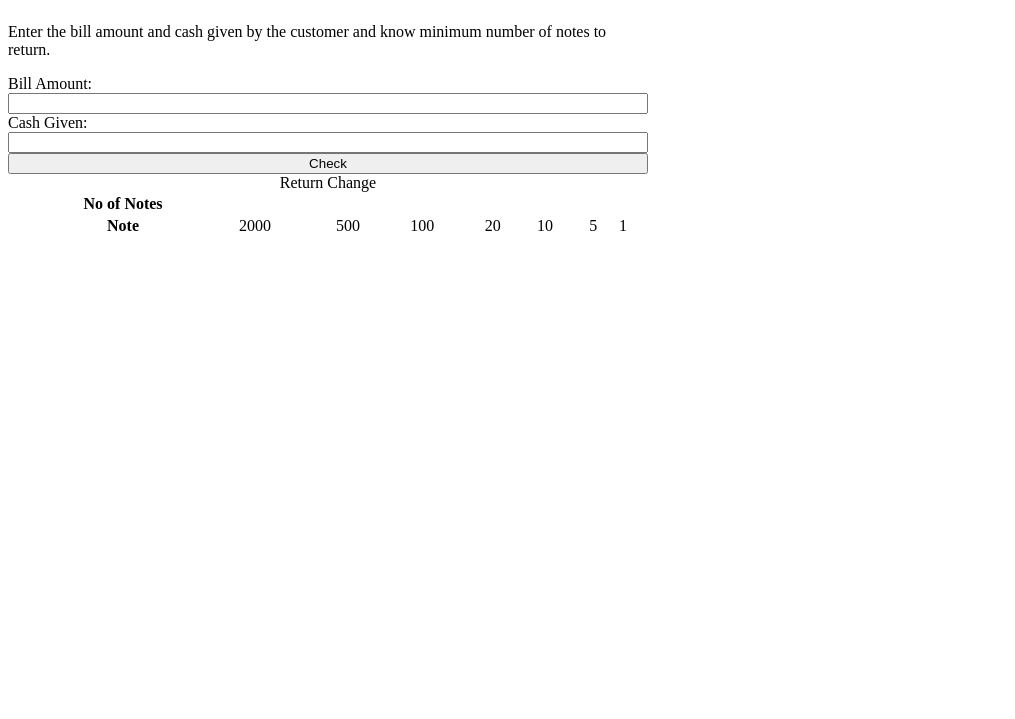
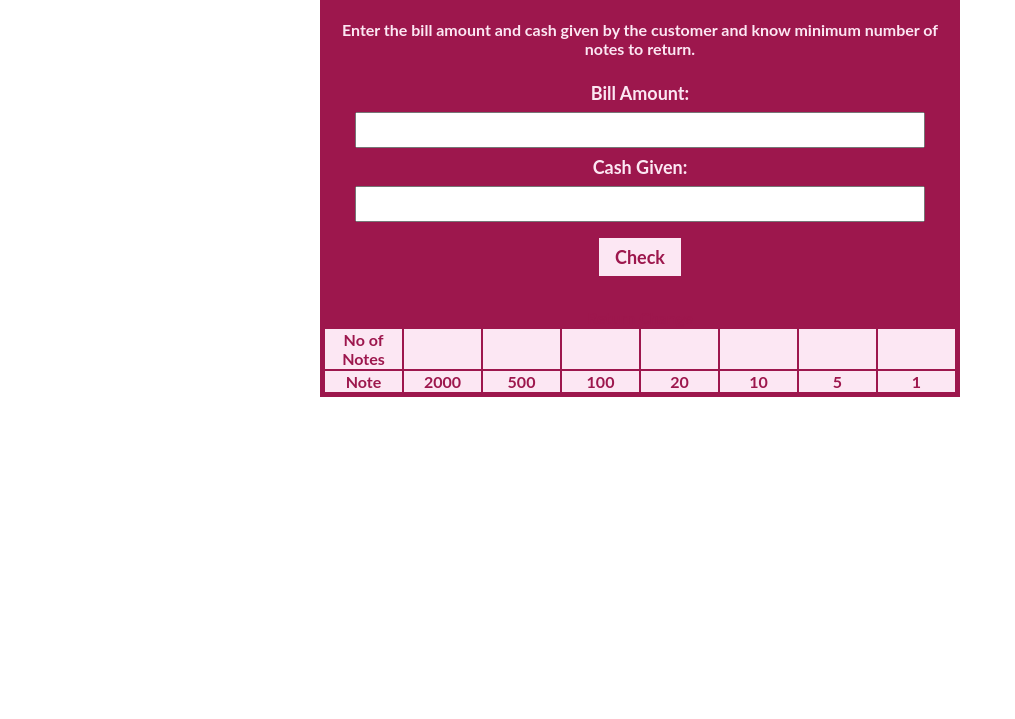
Before and after one commit to ankit25-x/cash-register-js, a plain HTML site: page index.html in a window 1280 px wide. Shown: the part 81-800 px from the top of the page, without its empty margins (0-1015 px from the left). Drawn offline with Linux system fonts and the light colour scheme.

Commit message:
added files for html, js and css

```diff
--- a/index.html
+++ b/index.html
@@ -1,5 +1,6 @@
 <!DOCTYPE html>
 <html lang="en">
+
 <head>
     <meta charset="UTF-8">
     <meta http-equiv="X-UA-Compatible" content="IE=edge">
@@ -7,24 +8,35 @@
     <link rel="stylesheet" href="./main.css">
     <title>Document</title>
 </head>
+
 <body>
     <div class="container">
 
         <h1>Digital Cash Register</h1>
 
-     <p class = "description">Enter the bill amount and cash given by the customer and know minimum number of notes to return.</p>
+        <p class="description">Enter the bill amount and cash given by the customer and know minimum number of notes to
+            return.</p>
 
         <label for="bill-amount">Bill Amount:</label>
-     <input id="bill-amount" type="number"/>
+        <input id="bill-amount" type="number" />
+
 
         <label for="cash-given">Cash Given:</label>
-     <input id="cash-given" type="number"/>
-     <button>Check</button>
+        <input id="cash-given" type="number" />
+        <button id="check-button">Check</button>
+        <p id="error-message"></p>
+        <div id="output">
             <table>
                 <caption>Return Change</caption>
                 <tr>
                     <th>No of Notes</th>
-         <td></td>
+                    <td class="no-of-notes"></td>
+                    <td class="no-of-notes"></td>
+                    <td class="no-of-notes"></td>
+                    <td class="no-of-notes"></td>
+                    <td class="no-of-notes"></td>
+                    <td class="no-of-notes"></td>
+                    <td class="no-of-notes"></td>
                 </tr>
                 <tr>
                     <th>Note</th>
@@ -38,6 +50,7 @@
                 </tr>
 
             </table>
+        </div>
 
 
 
@@ -45,4 +58,5 @@
 
 </body>
 <script src="./index.js"></script>
+
 </html>
--- a/index.js
+++ b/index.js
@@ -1,5 +1,55 @@
 const billAmount = document.querySelector("#bill-amount");
 const cashGiven = document.querySelector("#cash-given");
 const checkButton = document.querySelector("#check-button");
+const message = document.querySelector("#error-message");
+const noOfNotes = document.querySelectorAll(".no-of-notes");
+//const nextButton = document.querySelector("#next-btn");
 
-checkButton.addEventListener("click", () => console.log("clicked"));
+
+const availableNotes = [2000, 500, 100, 20, 10, 5, 1];
+
+//nextButton.addEventListener("click", () => {
+  //  hideMessage();
+    //if
+//})
+checkButton.addEventListener("click", function validateCashAndBillAmount(){
+    hideMessage();
+    if(billAmount.value > 0){
+        if(cashGiven.value >= billAmount.value){
+           const balanceAmount = cashGiven.value - billAmount.value;
+           calculateChange(balanceAmount);
+
+
+
+        }else{
+            showMessage("We don't give credit. Pay up!");
+
+        }
+
+
+    }else{
+
+        showMessage("Please enter valid bill amount");
+
+    }
+});
+
+function hideMessage(){
+    message.style.display= "none";
+}
+
+function calculateChange(balanceAmount){
+    for (let i=0; i< availableNotes.length; i++){
+        const numberOfNotes = Math.trunc(balanceAmount/availableNotes[i]);
+        balanceAmount %= availableNotes[i];
+        noOfNotes[i].innerText = numberOfNotes;
+
+
+    }
+
+}
+
+function showMessage(msg){
+    message.style.display ="block";
+    message.innerText = msg;
+}
--- a/main.css
+++ b/main.css
@@ -1,8 +1,70 @@
 
+:root{
+    --dark-pink : #9D174D;
+    --light-pink: #FCE7F3;
+}
+*{
+    font-family: 'Lato', sans-serif;
+    box-sizing: border-box;
+}
 
+body{
+    margin: 0;
+}
 .container{
     display: flex;
     flex-direction: column;
     width: 50vw;
+    background-color: var(--dark-pink);
+    text-align: center;
+    border: solid 3px #9D174D;
+    font-weight: bold;
+    margin:auto;
+    color: var(--light-pink);
 
 }
+h1 {
+    text-align: center;
+}
+
+table{
+    width: 100%;
+    table-layout: fixed;
+
+}
+
+th,td{
+    word-wrap: break-word;
+}
+
+#check-button{
+    font-size: large;
+    font-weight: bold;
+    padding: 0.5rem 1rem;
+    display: block;
+    margin: 1rem auto 0;
+    border: none;
+    background-color: var(--light-pink);
+    color: var(--dark-pink);
+}
+
+#output table, th, td{
+    padding: 0.2 rem;
+    background-color: var(--light-pink);
+    border: 2px solid var(--dark-pink);
+    border-collapse: collapse;
+    color: var(--dark-pink);
+}
+input{
+    width: 90%;
+    padding: 1rem;
+    height: 20px;
+    display: block;
+    margin: auto;
+}
+
+label{
+    font-size: large;
+    padding: 0.5rem;
+    color: var(--light-pink);
+}
```
Lines whose indentation alone changed are shown as unchanged.
